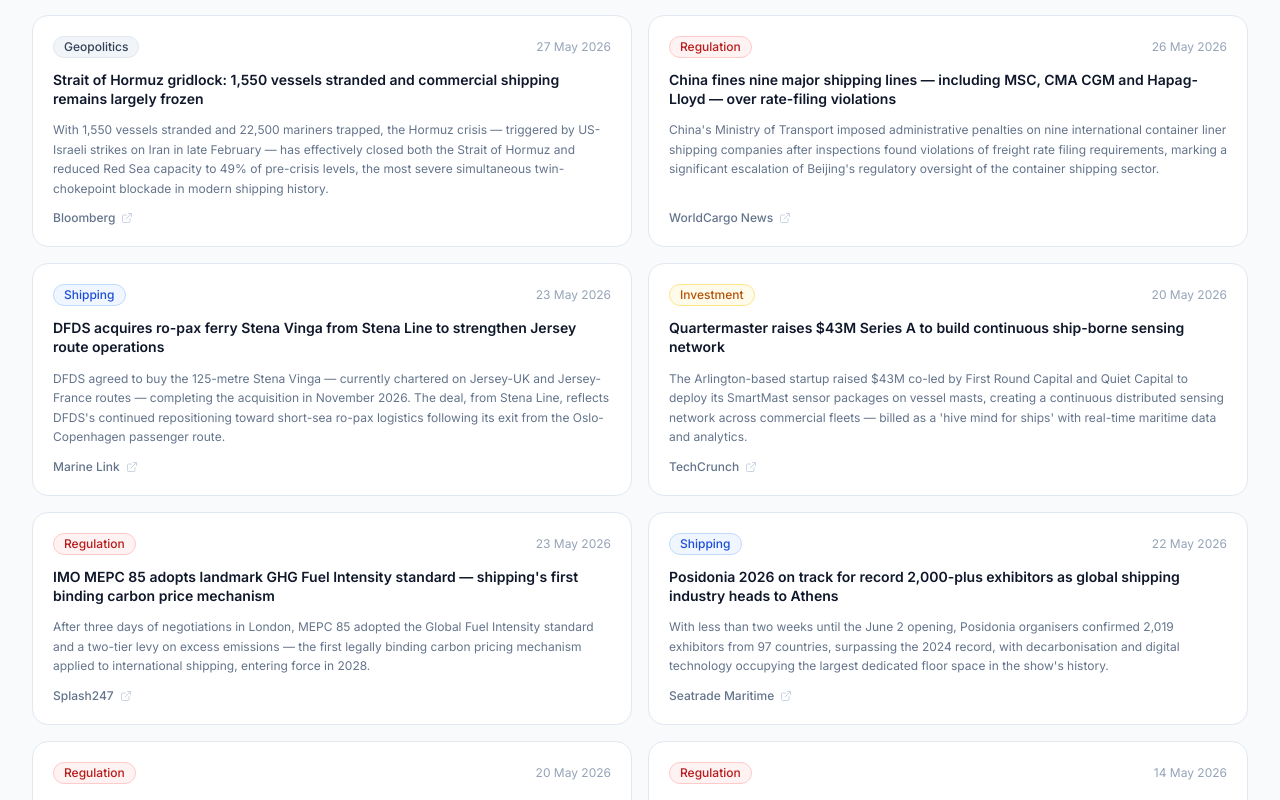
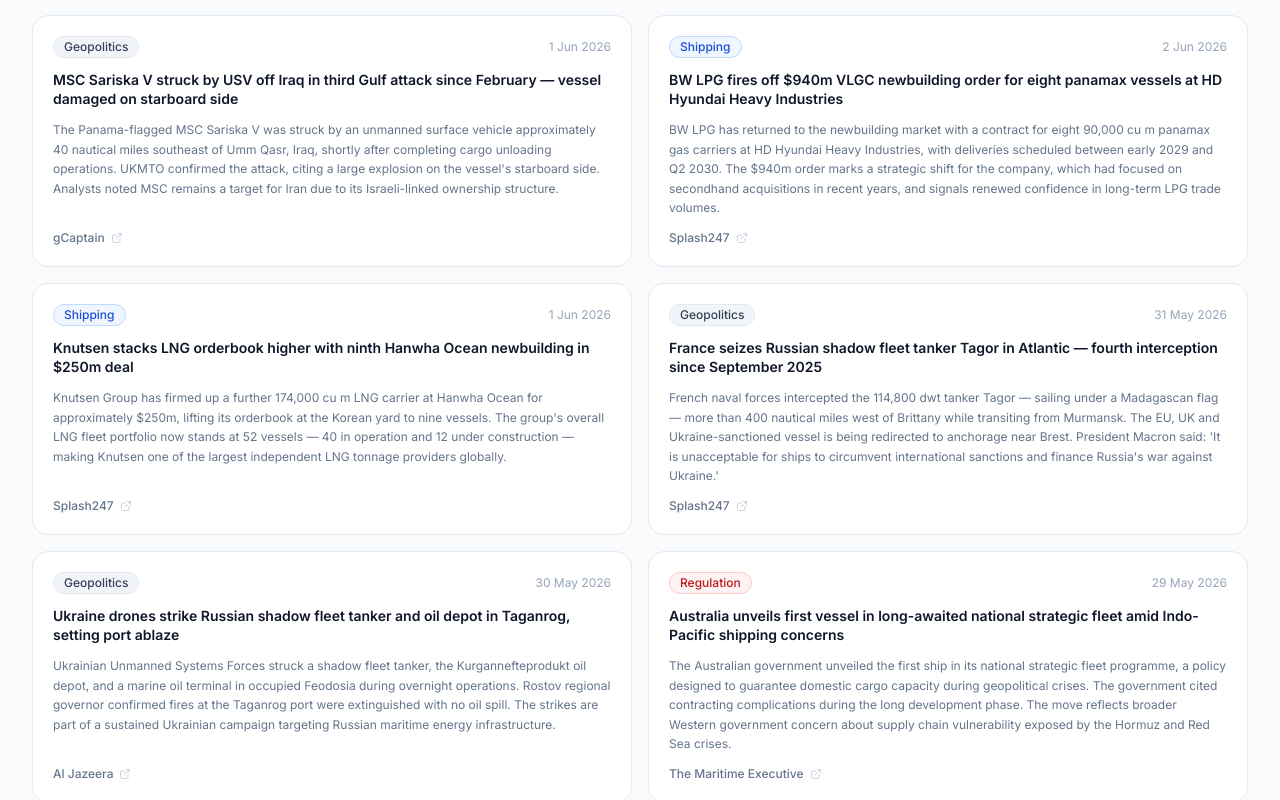
Before and after one commit to blgrgpro/maritime-events, a Next.js app: page / in a window 1280 px wide. Shown: the part 7600-8400 px from the top of the page. Built offline with nearby package versions, Linux system fonts and the light colour scheme.

Commit message:
Add verified May 28–Jun 2 news: MSC attack Iraq, BW LPG order, Knutsen LNG, France Tagor seizure, Ukraine Taganrog strikes, Australia strategic fleet
https://claude.ai/code/session_01PMnuqgFuaJGcEvD8MmZEQt

```diff
--- a/data/maritime-news.ts
+++ b/data/maritime-news.ts
@@ -40,6 +40,66 @@ export const maritimeNews: MaritimeNewsItem[] = [
     summary: "The Captain's Table has selected eight startups — including MaritimePay (crew payroll platform), Sealenic (AI operations and compliance), Cequra (cyber and GNSS anomaly detection), and Sentinel Asset Protection (smart gangway barrier) — to pitch at its Maritime Innovation Demo Day on June 3 at The Margi Hotel. The curated showcase targets Greek shipowners and European maritime investors, with panel discussions on the investment landscape for maritime technology.",
     category: "Investment",
     categoryColor: "bg-amber-50 text-amber-700 border-amber-200",
+  },
+  {
+    id: "msc-sariska-v-attack-iraq",
+    title: "MSC Sariska V struck by USV off Iraq in third Gulf attack since February — vessel damaged on starboard side",
+    url: "https://gcaptain.com/msc-containership-damaged-in-apparent-attack-off-iraq/",
+    source: "gCaptain",
+    date: "1 Jun 2026",
+    summary: "The Panama-flagged MSC Sariska V was struck by an unmanned surface vehicle approximately 40 nautical miles southeast of Umm Qasr, Iraq, shortly after completing cargo unloading operations. UKMTO confirmed the attack, citing a large explosion on the vessel's starboard side. Analysts noted MSC remains a target for Iran due to its Israeli-linked ownership structure.",
+    category: "Geopolitics",
+    categoryColor: "bg-slate-100 text-slate-700 border-slate-200",
+  },
+  {
+    id: "bw-lpg-940m-vlgc-order",
+    title: "BW LPG fires off $940m VLGC newbuilding order for eight panamax vessels at HD Hyundai Heavy Industries",
+    url: "https://splash247.com/bw-lpg-fires-off-940m-vlgc-order/",
+    source: "Splash247",
+    date: "2 Jun 2026",
+    summary: "BW LPG has returned to the newbuilding market with a contract for eight 90,000 cu m panamax gas carriers at HD Hyundai Heavy Industries, with deliveries scheduled between early 2029 and Q2 2030. The $940m order marks a strategic shift for the company, which had focused on secondhand acquisitions in recent years, and signals renewed confidence in long-term LPG trade volumes.",
+    category: "Shipping",
+    categoryColor: "bg-blue-50 text-blue-700 border-blue-200",
+  },
+  {
+    id: "knutsen-lng-hanwha-order",
+    title: "Knutsen stacks LNG orderbook higher with ninth Hanwha Ocean newbuilding in $250m deal",
+    url: "https://splash247.com/knutsen-stacks-lng-orderbook-higher-with-hanwha-ocean-deal/",
+    source: "Splash247",
+    date: "1 Jun 2026",
+    summary: "Knutsen Group has firmed up a further 174,000 cu m LNG carrier at Hanwha Ocean for approximately $250m, lifting its orderbook at the Korean yard to nine vessels. The group's overall LNG fleet portfolio now stands at 52 vessels — 40 in operation and 12 under construction — making Knutsen one of the largest independent LNG tonnage providers globally.",
+    category: "Shipping",
+    categoryColor: "bg-blue-50 text-blue-700 border-blue-200",
+  },
+  {
+    id: "france-seizes-tagor-shadow-tanker",
+    title: "France seizes Russian shadow fleet tanker Tagor in Atlantic — fourth interception since September 2025",
+    url: "https://splash247.com/france-intercepts-sanctioned-russian-tanker-in-atlantic/",
+    source: "Splash247",
+    date: "31 May 2026",
+    summary: "French naval forces intercepted the 114,800 dwt tanker Tagor — sailing under a Madagascan flag — more than 400 nautical miles west of Brittany while transiting from Murmansk. The EU, UK and Ukraine-sanctioned vessel is being redirected to anchorage near Brest. President Macron said: 'It is unacceptable for ships to circumvent international sanctions and finance Russia's war against Ukraine.'",
+    category: "Geopolitics",
+    categoryColor: "bg-slate-100 text-slate-700 border-slate-200",
+  },
+  {
+    id: "ukraine-drones-taganrog-tanker",
+    title: "Ukraine drones strike Russian shadow fleet tanker and oil depot in Taganrog, setting port ablaze",
+    url: "https://www.aljazeera.com/news/2026/5/30/ukraine-drones-strike-russian-oil-facility-as-kyiv-and-moscow-trade-blows",
+    source: "Al Jazeera",
+    date: "30 May 2026",
+    summary: "Ukrainian Unmanned Systems Forces struck a shadow fleet tanker, the Kurgannefteprodukt oil depot, and a marine oil terminal in occupied Feodosia during overnight operations. Rostov regional governor confirmed fires at the Taganrog port were extinguished with no oil spill. The strikes are part of a sustained Ukrainian campaign targeting Russian maritime energy infrastructure.",
+    category: "Geopolitics",
+    categoryColor: "bg-slate-100 text-slate-700 border-slate-200",
+  },
+  {
+    id: "australia-strategic-fleet-first-vessel",
+    title: "Australia unveils first vessel in long-awaited national strategic fleet amid Indo-Pacific shipping concerns",
+    url: "https://maritime-executive.com/shipping-news",
+    source: "The Maritime Executive",
+    date: "29 May 2026",
+    summary: "The Australian government unveiled the first ship in its national strategic fleet programme, a policy designed to guarantee domestic cargo capacity during geopolitical crises. The government cited contracting complications during the long development phase. The move reflects broader Western government concern about supply chain vulnerability exposed by the Hormuz and Red Sea crises.",
+    category: "Regulation",
+    categoryColor: "bg-red-50 text-red-700 border-red-200",
   },
   {
     id: "hormuz-shipping-gridlock-may2026",
```
